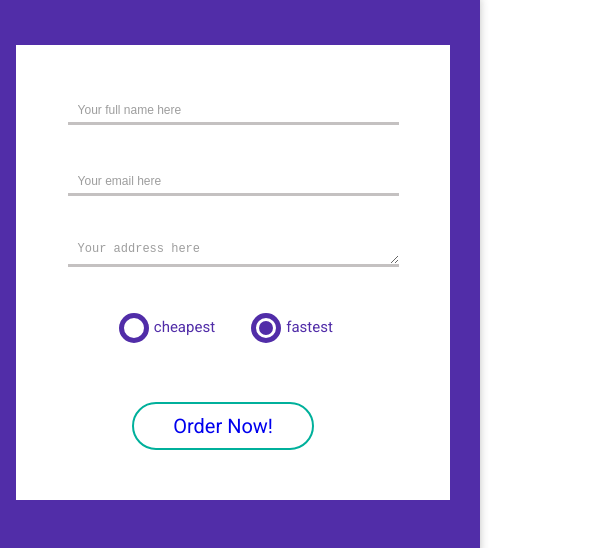
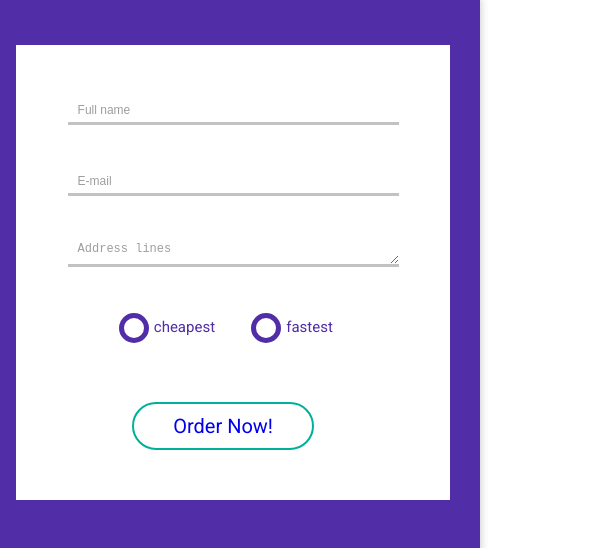
Before and after one commit to sergetoure09/myburger, a React app: page /checkout in a window 1280 px wide. Shown: the part 185-733 px from the top of the page, 672-1280 px from the left. Built offline with nearby package versions, Linux system fonts and the light colour scheme.

Commit message:
form in state ok

```diff
--- /dev/null
+++ b/components/FormGroup.js
@@ -0,0 +1,52 @@
+import React from 'react'
+
+
+const FormGroup=props=>{
+        let formElements=null
+        switch(props.element){
+            case "input":
+            if(props.data.config.type !="radio"){
+            formElements=<div className="form-group">
+                <input {...props.data.config}/>
+                <label {...props.data.label.config}>{props.data.label.content}</label>
+                </div>
+            return formElements
+            break;
+            }
+            else if(props.data.config.type == "radio"){
+                formElements=<div className="form-group">
+                    <div className="radio-group">
+                <input {...props.data.config} />
+                <label {...props.data.label.config}><span className="form__hack"></span><span className="form__label-text">{props.data.label.content}</span></label>
+                </div>
+                </div>
+                return formElements
+                break;
+            }
+
+            case "textarea":
+            formElements= <div className="form-group">
+            <textarea {...props.data.config}/>
+            <label {...props.data.label.config}>{props.data.label.content}</label>
+
+            </div>
+            return formElements
+            break;
+
+            default:
+            formElements=<React.Fragment><h1>oops no data</h1></React.Fragment>
+            return formElements
+        }
+
+    return(
+
+
+         {formElements}
+
+
+
+    )
+}
+
+
+export default FormGroup
--- a/components/OrderSummary.js
+++ b/components/OrderSummary.js
@@ -15,7 +15,7 @@ class OrderSummary extends Component{
                         }
 
     goToCheckoutPage=()=>{
-        console.log("hello sergueyus")
+
                             this.props.history.replace({pathname:"/checkout"})
                         }
 
--- a/containers/OrderForm.js
+++ b/containers/OrderForm.js
@@ -1,53 +1,175 @@
 import React,{Component} from 'react'
 import {withRouter} from 'react-router-dom'
+import FormGroup from '../components/FormGroup'
 
 
 class OrderForm extends Component{
+
     state={
+        formData:[
+            {
+                tag:"input",
+                config:{
+                    type:"text",
+                    id:"name",
+                    placeholder:"Full name",
+                    className:"form__input"
+                        },
+                validation:{
+                    rules:{
+                        required:true,
+                        maxLength:30
+                    }
+                },
+                label:{
+                    config:{
+                        htmlFor:"name",
+                        className:"form__label"
+                    },
+                    content:"Full name"
+                },
+                value:null,
+                isValid:true
 
+            },
+
+
+            {
+                tag:"input",
+                config:{
+                    type:"email",
+                    id:"email",
+                    placeholder:"E-mail",
+                    className:"form__input"
+                        },
+                validation:{
+                    rules:{
+                        required:true,
+                        maxLength:30
+                    }
+                },
+                label:{
+                    config:{
+                        htmlFor:"email",
+                        className:"form__label"
+                    },
+                    content:"E-mail"
+                },
+                value:null,
+                isValid:true
+
+
+        },
+
+        {
+        tag:"textarea",
+                config:{
+
+                    id:"address",
+                    placeholder:"Address lines",
+                    className:"form__input"
+                        },
+                validation:{
+                    rules:{
+                        required:true,
+                        maxLength:30
+                    }
+                },
+                label:{
+                    config:{
+                        htmlFor:"address",
+                        className:"form__label"
+                    },
+                    content:"Adress lines"
+                },
+                value:null,
+                isValid:true
+
+
+        },
+        {
+        tag:"input",
+                config:{
+                    type:"radio",
+                    id:"cheapest",
+                    name:"shipment",
+                    //placeholder:"Full name",
+                    className:"form__radio"
+                        },
+                validation:{
+                    rules:{
+                        required:true,
+                        maxLength:30
+                    }
+                },
+                label:{
+                    config:{
+                        htmlFor:"cheapest",
+                        className:"form__radio-label"
+                    },
+                    content:"cheapest"
+                },
+                value:null,
+                isValid:true
+
+
+        },
+        {
+            tag:"input",
+                config:{
+                    type:"radio",
+                    id:"fastest",
+                    name:"shipment",
+                    //placeholder:"Full name",
+                    className:"form__radio"
+                        },
+                validation:{
+                    rules:{
+                        required:true,
+                        maxLength:30
+                    }
+                },
+                label:{
+                    config:{
+                        htmlFor:"fastest",
+                        className:"form__radio-label"
+                    },
+                    content:"fastest"
+                },
+                value:null,
+                isValid:true
+
+
+
+        }
+
+
+        ]
+    }
+
+    componentDidMount(){
+        console.log(this.props)
+        console.log( Object.keys(this.state.formData))
     }
 
 
     render(){
+
+        let formData=this.state.formData.map((el,i)=>
+            (<React.Fragment key={i}>
+            <FormGroup element={el.tag} data= {{...el}} />
+            </React.Fragment>)
+
+        )
         return(
             <React.Fragment>
             <form className="form">
-
-            <div className="checkout-form">
-            <div className="form-group">
-            <input className="form__input" id="name" type="text" placeholder="Your full name here" />
-            <label className="form__label" for="name">Full name</label>
-            </div>
-
-            <div className="form-group">
-            <input className="form__input" id="email" type="email" placeholder="Your email here" />
-            <label className="form__label" for="email">E-mail</label>
-            </div>
-
-            <div className="form-group">
-            <textarea className="form__input" id="address" placeholder="Your address here" />
-            <label className="form__label" for="address">Address lines</label>
-            </div>
-
-            <div className="form-group">
-
-            <div className="radio-group">
-            <input id="cheapest" className="form__radio" type="radio" name="shipment"/>
-            <label for="cheapest" className="form__radio-label"><span className="form__hack"></span><span className="form__label-text">cheapest</span></label>
-            </div>
-
-            <div className="radio-group">
-            <input id="fastest" className="form__radio" type="radio" name="shipment" checked/>
-            <label for="fastest" className="form__radio-label"><span className="form__hack"></span><span className="form__label-text">fastest</span></label>
-            </div>
-
-            </div>
-
-            <div className="form-group">
-            <a href="/" className="u-btn-large order-btn order-btn--confirm ">Order Now!</a>
-            </div>
-
-            </div>
+                <div className="checkout-form">
+                    {formData}
+                    <div className="form-group">
+                    <a href="/" className="u-btn-large order-btn order-btn--confirm ">Order Now!</a>
+                    </div>
+                </div>
             </form>
             </React.Fragment>
         )
--- a/sass/components/_form.scss
+++ b/sass/components/_form.scss
@@ -51,6 +51,7 @@
     &__input:invalid{
         border-bottom: 3px solid $color-secondary;
     }
+
 
 
     &__radio{
--- a/sass/layout/_checkout-form.scss
+++ b/sass/layout/_checkout-form.scss
@@ -2,11 +2,11 @@
     float: right;
     width: 45%;
    background-color: rgb(255, 255, 255);
-   padding:5rem 1rem;
+   padding: 5rem 1rem;
 
         .form-group{
             width: 80%;
-            //border:1px solid red;
+            // /border:1px solid red;
             margin: 0 auto;
 
             &:not(:last-child){
```
